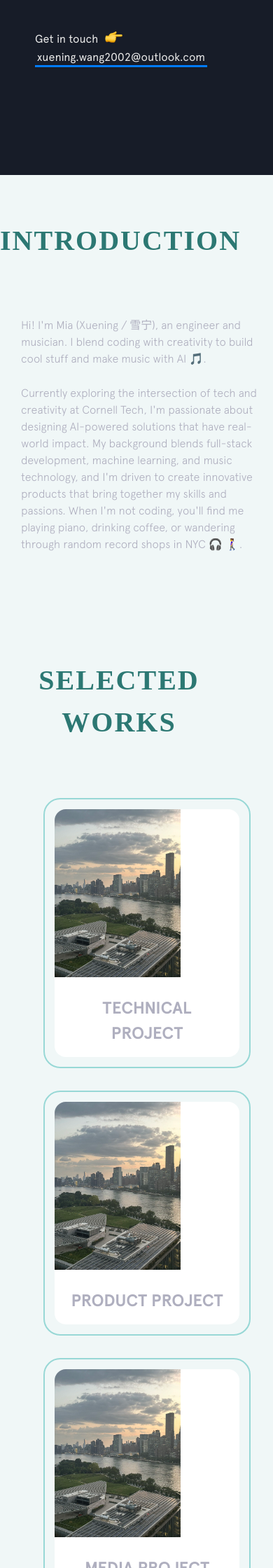
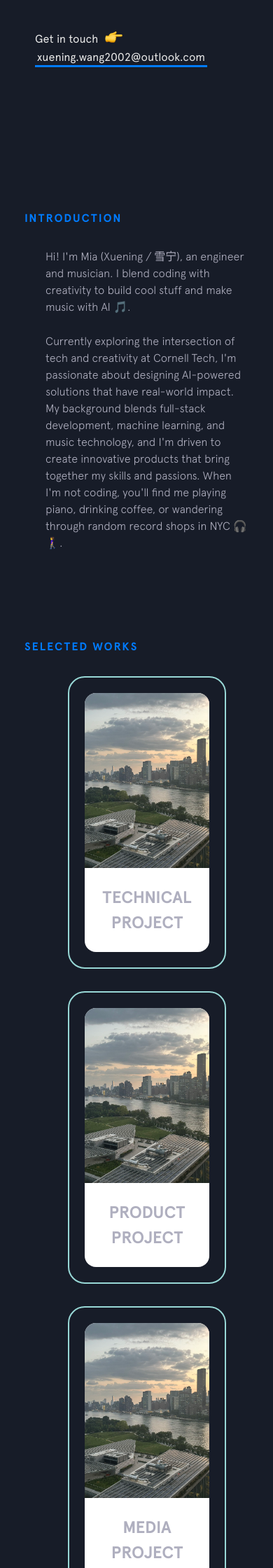
Before and after one commit to sw-cornell/portfolio-mit, a Jekyll site: the page built from index.html, in a window 390 px wide. Shown: the part 650-2890 px from the top of the page at 70% size. Built offline with Jekyll 4.4.1, drawn with Linux system fonts in a browser that asks for light colours; nearby versions of some CDN libraries.

Commit message:
Update css

```diff
--- a/_includes/sections.html
+++ b/_includes/sections.html
@@ -1,60 +1,44 @@
-<section class="section background">
+<section class="section sections">
     <div class="section__title">Selected Works</div>
     <div class="section__content">
-        <div class="works__grid">
+    <div class="works-section__content">
+        <div class="works-section__grid">
             <!-- Technical Project -->
-            <div class="project__box">
-                <div class="project__card">
-                    <div class="project__image">
-                        <img src="../img/ct2.jpg" alt="Technical Project">
+            <div class="works-section__project-box">
+                <div class="works-section__card">
+                    <div class="works-section__image-container">
+                        <img src="../img/ct2.jpg" alt="Technical Project" class="works-section__image">
                     </div>
-                    <h3 class="project__name">TECHNICAL PROJECT</h3>
+                    <h3 class="works-section__project-title">TECHNICAL PROJECT</h3>
                 </div>
             </div>
 
             <!-- Product Project -->
-            <div class="project__box">
-                <div class="project__card">
-                    <div class="project__image">
-                        <img src="../img/ct2.jpg" alt="Product Project">
+            <div class="works-section__project-box">
+                <div class="works-section__card">
+                    <div class="works-section__image-container">
+                        <img src="../img/ct2.jpg" alt="Product Project" class="works-section__image">
                     </div>
-                    <h3 class="project__name">PRODUCT PROJECT</h3>
+                    <h3 class="works-section__project-title">PRODUCT PROJECT</h3>
                 </div>
             </div>
 
             <!-- Media Project -->
-            <div class="project__box">
-                <div class="project__card">
-                    <div class="project__image">
-                        <img src="../img/ct2.jpg" alt="Media Project">
+            <div class="works-section__project-box">
+                <div class="works-section__card">
+                    <div class="works-section__image-container">
+                        <img src="../img/ct2.jpg" alt="Media Project" class="works-section__image">
                     </div>
-                    <h3 class="project__name">MEDIA PROJECT</h3>
+                    <h3 class="works-section__project-title">MEDIA PROJECT</h3>
                 </div>
             </div>
         </div>
     </div>
 </section>
 
+<style>
 
-<style>
-    .section {
-        padding: 4rem 0;
-    }
-
-    .background {
-        background-color: #f0f7f7;
-    }
-
-    .section__title {
-        text-align: center;
-        font-size: 2.5rem;
-        color: #2C7873;
-        margin-bottom: 3rem;
-        font-family: "your-serif-font", serif;
-        position: relative;
-    }
-
-    .works__grid {
+    .works-section__grid {
         display: grid;
         grid-template-columns: repeat(3, 1fr);
         gap: 2rem;
@@ -63,13 +47,12 @@
         padding: 0 2rem;
     }
 
-    .project__box {
+    .works-section__project-box {
         position: relative;
-        padding: 1rem;
+        padding: 1.5rem;
     }
 
-    /* Decorative border */
-    .project__box::before {
+    .works-section__project-box::before {
         content: '';
         position: absolute;
         top: 0;
@@ -81,47 +64,50 @@
         pointer-events: none;
     }
 
-    .project__card {
+    .works-section__card {
         background: white;
         border-radius: 1rem;
         overflow: hidden;
     }
 
-    .project__image {
+    .works-section__image-container {
         width: 100%;
         height: 250px;
         overflow: hidden;
     }
 
-    .project__image img {
+    .works-section__image {
         width: 100%;
         height: 100%;
         object-fit: cover;
         transition: transform 0.3s ease;
     }
 
-    .project__card:hover .project__image img {
+    .works-section__card:hover .works-section__image {
         transform: scale(1.05);
     }
 
-    .project__name {
+    .works-section__project-title {
         font-size: 1.5rem;
         font-weight: 600;
         text-align: center;
-        padding: 1rem;
+        padding: 1.5rem;
         margin: 0;
     }
 
-    /* Responsive design */
     @media (max-width: 1024px) {
-        .works__grid {
+        .works-section__grid {
             grid-template-columns: repeat(2, 1fr);
         }
     }
 
     @media (max-width: 768px) {
-        .works__grid {
+        .works-section__grid {
             grid-template-columns: 1fr;
+        }
+
+        .works-section__title {
+            font-size: 2rem;
         }
     }
 </style>
```
